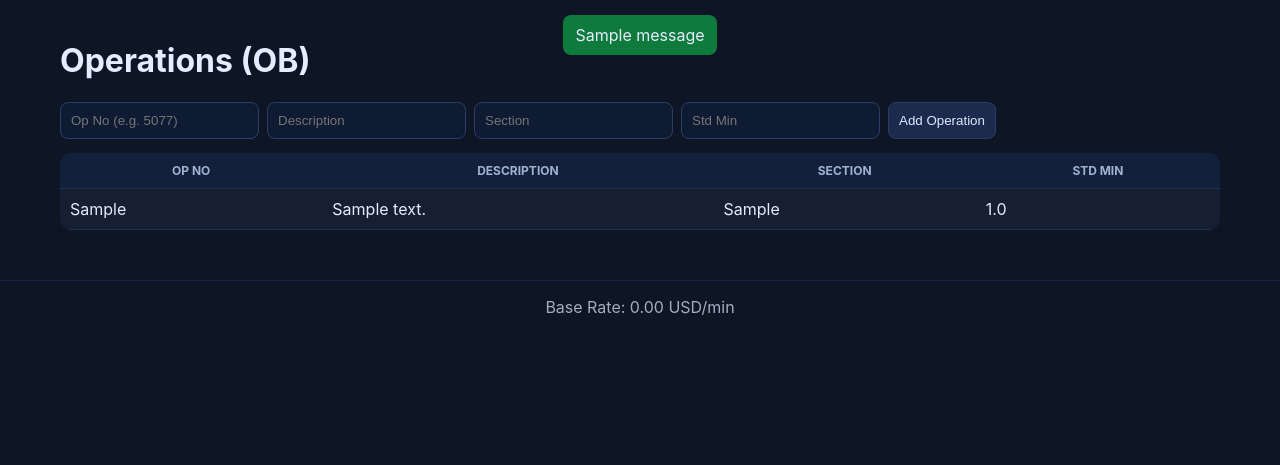
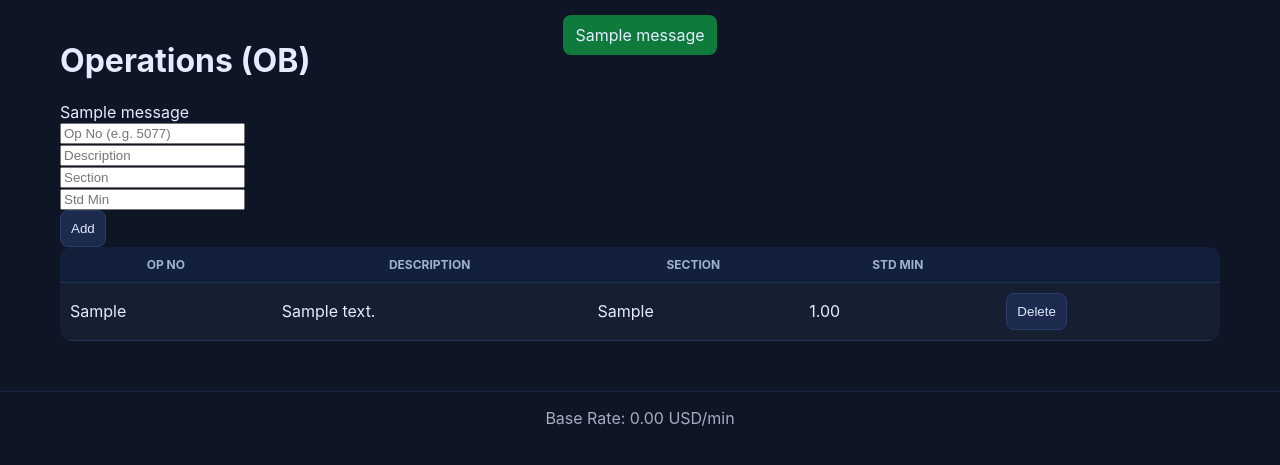
Before and after one commit to Sachinsuthar17/WorkerTracker, a Flask app: page /operations in a window 1280 px wide. Shown: the part 49-514 px from the top of the page. Run offline with Flask 3, Linux system fonts and the light colour scheme; tables that the repository leaves empty hold one stand-in row (values such as "Sample post"); one stand-in notice (Sample message) is shown.

Commit message:
code changed

```diff
--- a/templates/operations.html
+++ b/templates/operations.html
@@ -1,19 +1,59 @@
 {% extends "base.html" %}
 {% block content %}
 <h1>Operations (OB)</h1>
-<form method="post" class="form-inline">
-  <input name="op_no" placeholder="Op No (e.g. 5077)" required>
-  <input name="description" placeholder="Description">
-  <input name="section" placeholder="Section">
-  <input name="std_min" type="number" step="0.01" placeholder="Std Min">
-  <button type="submit">Add Operation</button>
+
+<!-- Flash messages -->
+{% with messages = get_flashed_messages(with_categories=true) %}
+  {% if messages %}
+    <div class="mt-3">
+      {% for category, message in messages %}
+        <div class="alert alert-{{ category }}">{{ message }}</div>
+      {% endfor %}
+    </div>
+  {% endif %}
+{% endwith %}
+
+<form method="post" class="row g-2 mb-3">
+  <div class="col-md-2">
+    <input class="form-control" name="op_no" placeholder="Op No (e.g. 5077)" required>
+  </div>
+  <div class="col-md-4">
+    <input class="form-control" name="description" placeholder="Description">
+  </div>
+  <div class="col-md-3">
+    <input class="form-control" name="section" placeholder="Section">
+  </div>
+  <div class="col-md-2">
+    <input class="form-control" name="std_min" type="number" step="0.01" placeholder="Std Min">
+  </div>
+  <div class="col-md-1">
+    <button class="btn btn-primary w-100" type="submit">Add</button>
+  </div>
 </form>
 
-<table class="table">
-  <thead><tr><th>Op No</th><th>Description</th><th>Section</th><th>Std Min</th></tr></thead>
+<table class="table table-bordered table-striped table-sm">
+  <thead>
+    <tr>
+      <th>Op No</th>
+      <th>Description</th>
+      <th>Section</th>
+      <th>Std Min</th>
+      <th></th>
+    </tr>
+  </thead>
   <tbody>
     {% for o in operations %}
-    <tr><td>{{ o.op_no }}</td><td>{{ o.description or '' }}</td><td>{{ o.section or '' }}</td><td>{{ o.std_min }}</td></tr>
+    <tr>
+      <td>{{ o.op_no }}</td>
+      <td>{{ o.description or '' }}</td>
+      <td>{{ o.section or '' }}</td>
+      <td>{{ '%.2f' % o.std_min }}</td>
+      <td>
+        <form action="{{ url_for('operations_delete', oid=o.id) }}" method="post" onsubmit="return confirm('Delete operation {{ o.op_no }}?')">
+          <button class="btn btn-sm btn-danger">Delete</button>
+        </form>
+      </td>
+    </tr>
     {% endfor %}
   </tbody>
 </table>
```
